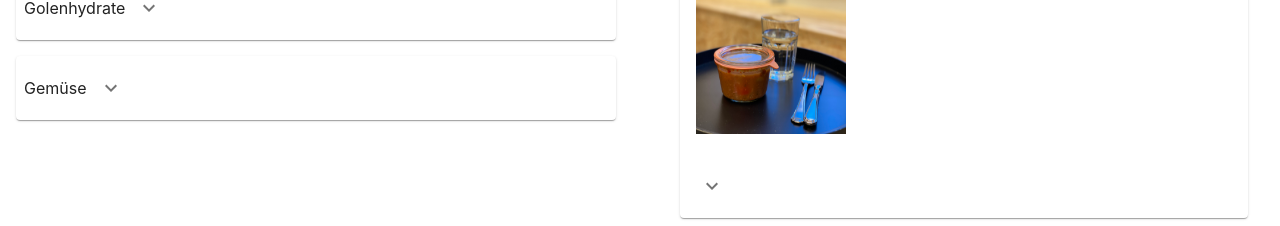
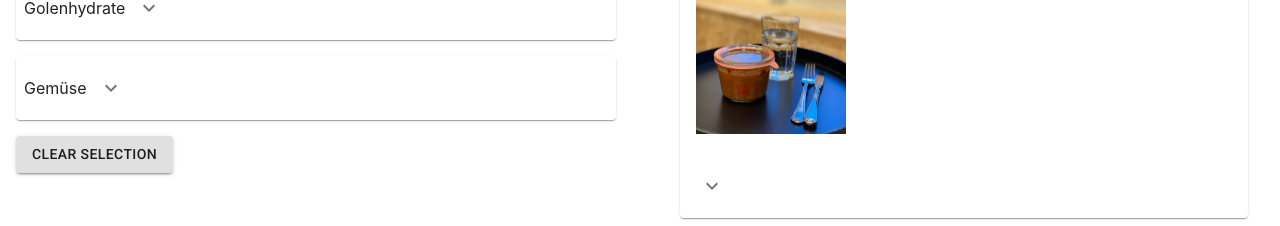
Before and after one commit to Chez-Ma/chezma, a React (Create React App) app: page / in a window 1280 px wide. Both pictures are taken after a click on the button "Rindfleisch Menü". Shown: the part 184-410 px from the top of the page. Built offline with nearby package versions, Linux system fonts and the light colour scheme.

Commit message:
More workflow.

```diff
--- a/src/components/Home.js
+++ b/src/components/Home.js
@@ -5,6 +5,9 @@ import RecipeList from "./RecipeList";
 import Box from "@material-ui/core/Box";
 import MenueSelection from "./MenueSelection";
 import RecipeSummary from "./RecipeSummary";
+import Button from "@material-ui/core/Button";
+import {Link} from "react-router-dom";
+import {clearSelectedRecipes} from "../actions/selectRecipe";
 
 function mapStateToProps(state) {
   return {
@@ -32,6 +35,9 @@ class Home extends Component {
         <Grid item xs={6}>
           <Box m={2}>
             {recipeLists}
+            <Button variant="contained"
+                    disabled={this.props.selectedRecipes.length === 0}
+                    onClick={() => this.props.dispatch(clearSelectedRecipes())}>Clear Selection</Button>
           </Box>
         </Grid>
         <Grid item xs={6}>
@@ -39,7 +45,11 @@ class Home extends Component {
             {
               this.props.selectedRecipes.length === 0 ?
                 <MenueSelection/> :
-                <RecipeSummary/>
+                <div>
+                  <RecipeSummary/>
+                  <Button variant="contained" component={Link} to="/profile">Profile</Button>
+                  <Button variant="contained" style={{marginLeft: "1rem"}} component={Link} to="/order">Order</Button>
+                </div>
             }
           </Box>
         </Grid>
--- a/src/components/MenueSelection.js
+++ b/src/components/MenueSelection.js
@@ -30,7 +30,7 @@ class MenueSelection extends Component {
                 {Object.values(this.props.menus).map(menu => (
                     <span
                         style={{
-                            width: "30%",
+                            width: "48%",
                             padding: "0.2rem"
                         }}
                     >
```
